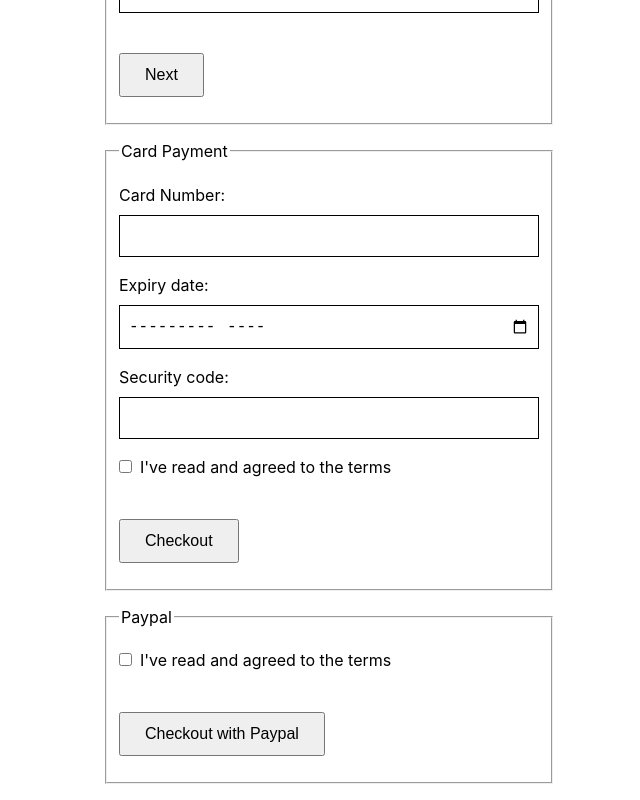
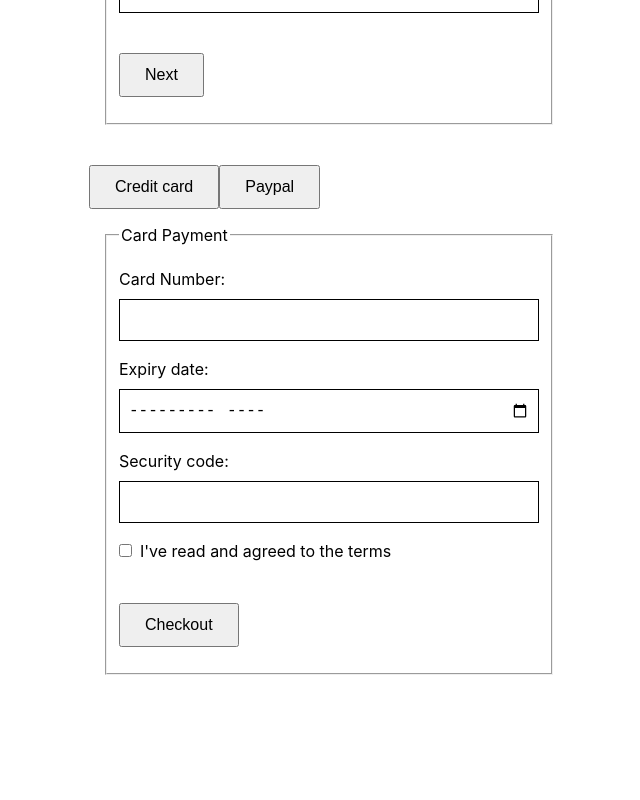
Before and after one commit to ymainier/accessible-checkout, a React (Create React App) app: page / in a window 1280 px wide. Shown: the part 968-1768 px from the top of the page, without its empty margins (311-951 px from the left). After the commit the page ends 1659 px from the top, so only its background shows below. Built offline with nearby package versions, Linux system fonts and the light colour scheme.

Commit message:
add pattern to input

```diff
--- a/src/PaymentMethod.js
+++ b/src/PaymentMethod.js
@@ -1,4 +1,4 @@
-import { useId } from "react"
+import { useId, useState } from "react";
 
 function Terms() {
   const id = useId();
@@ -11,8 +11,29 @@ function Terms() {
 }
 
 export function PaymentMethod() {
+  const [currentTab, setCurrentTab] = useState("creditcard");
   return (
     <div>
+      <div className="tab-list">
+        <button
+          className="tab"
+          type="button"
+          onClick={() => setCurrentTab("creditcard")}
+          data-selected={currentTab === "creditcard"}
+        >
+          Credit card
+        </button>
+        <button
+          className="tab"
+          type="button"
+          onClick={() => setCurrentTab("paypal")}
+          data-selected={currentTab === "paypal"}
+        >
+          Paypal
+        </button>
+      </div>
+      <div className="tab-panel-list">
+        <div className="panel" hidden={currentTab !== "creditcard"}>
           <fieldset>
             <legend>Card Payment</legend>
             <div className="form-line">
@@ -28,7 +49,13 @@ export function PaymentMethod() {
             </div>
             <div className="form-line">
               <label htmlFor="expiry_date">Expiry date:</label>
-          <input type="month" autofill="cc-exp" name="expiry_date" id="expiry_date" required />
+              <input
+                type="month"
+                autofill="cc-exp"
+                name="expiry_date"
+                id="expiry_date"
+                required
+              />
             </div>
             <div className="form-line">
               <label htmlFor="security_code">Security code:</label>
@@ -46,6 +73,8 @@ export function PaymentMethod() {
               <button>Checkout</button>
             </div>
           </fieldset>
+        </div>
+        <div className="panel" hidden={currentTab !== "paypal"}>
           <fieldset>
             <legend>Paypal</legend>
             <Terms />
@@ -54,5 +83,7 @@ export function PaymentMethod() {
             </div>
           </fieldset>
         </div>
+      </div>
+    </div>
   );
 }
```
Lines whose indentation alone changed are shown as unchanged.
